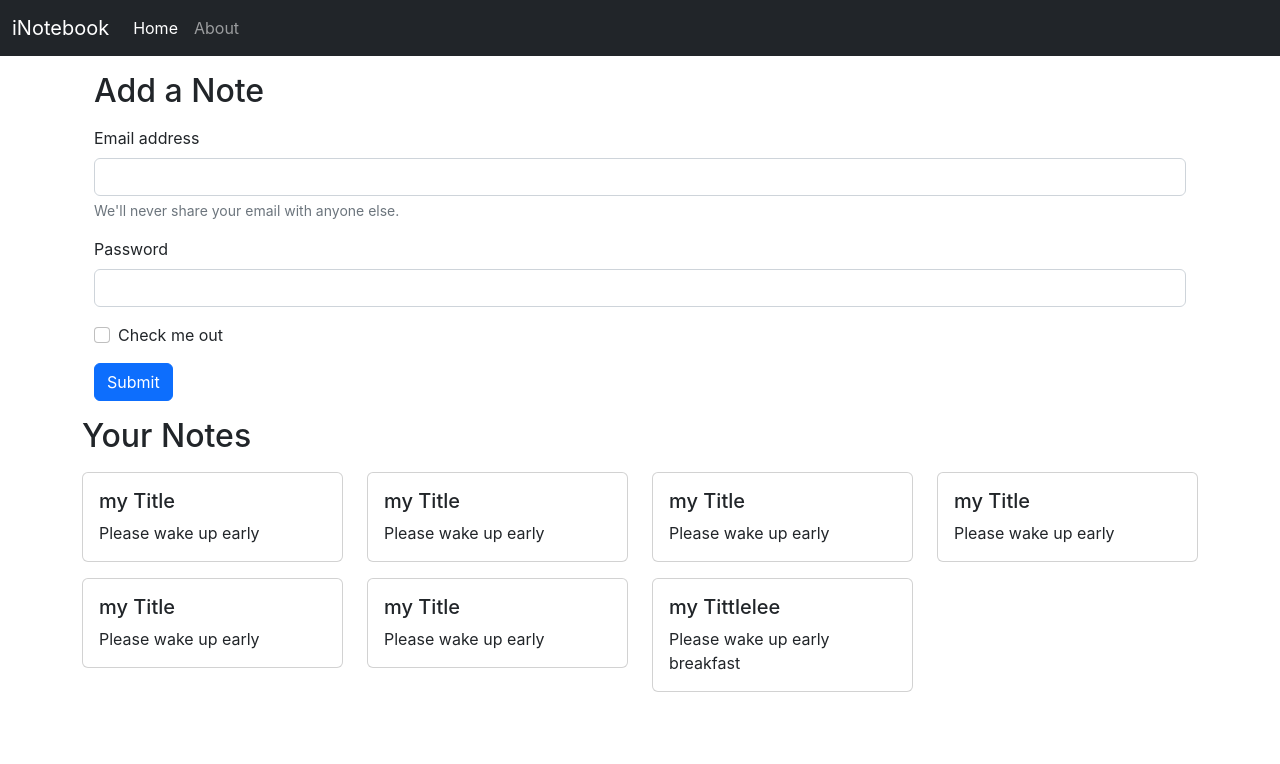
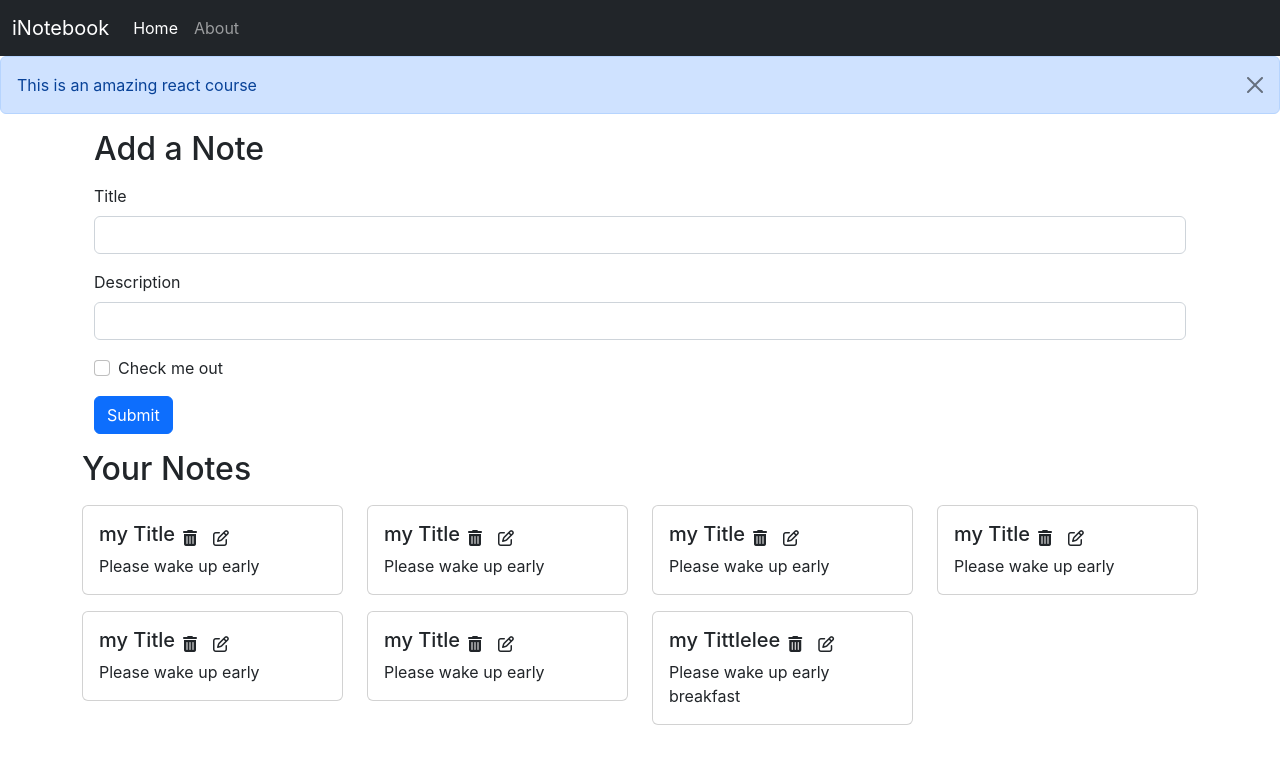
Before and after one commit to Ansh1602/iNotebook, a React (Create React App) app: page / in a window 1280 px wide. Shown: the top 764 px of the page. Built offline with nearby package versions, Linux system fonts and the light colour scheme.

Commit message:
Client side note added function done

```diff
--- a/public/index.html
+++ b/public/index.html
@@ -16,6 +16,7 @@
 <body>
   <noscript>You need to enable JavaScript to run this app.</noscript>
   <div id="root"></div>
+  <script src="https://kit.fontawesome.com/03fe392bc4.js" crossorigin="anonymous"></script>
   <script src="https://cdn.jsdelivr.net/npm/bootstrap@5.2.2/dist/js/bootstrap.bundle.min.js" integrity="sha384-OERcA2EqjJCMA+/3y+gxIOqMEjwtxJY7qPCqsdltbNJuaOe923+mo//f6V8Qbsw3" crossorigin="anonymous"></script>
 </body>
 
--- a/src/App.js
+++ b/src/App.js
@@ -9,6 +9,7 @@ import Navbar from './components/Navbar';
 import Home from './components/Home';
 import About from './components/About';
 import NoteState from './context/notes/NoteState';
+import Alert from './components/Alert';
 
 function App() {
   return (
@@ -16,6 +17,7 @@ function App() {
       <NoteState>
         <BrowserRouter>
           <Navbar />
+          <Alert message="This is an amazing react course" />
           <div className="container">
             <Routes>
               <Route path="/" element={<Home />}></Route>
--- /dev/null
+++ b/src/components/AddNote.js
@@ -0,0 +1,43 @@
+import React, {useContext, useState} from 'react'
+import noteContext from "../context/notes/noteContext";
+
+const AddNote = () => {
+
+    const context = useContext(noteContext);
+    const {addNote} = context;
+
+    const [note, setNote] = useState({title: "", description: "", tag: "default"})
+
+    const handleAddNote = (e) => {
+        e.preventDefault();
+        addNote(note.title, note.description, note.tag);
+    }
+
+    const onChange =(e) => {
+        setNote({...note, [e.target.name]: e.target.value})
+    }
+
+    return (
+        <div className="container my-3">
+            <h2> Add a Note</h2>
+
+            <form>
+                <div className="mb-3 my-3">
+                    <label htmlFor="title" className="form-label">Title</label>
+                    <input type="text" className="form-control" id="title" name='title' aria-describedby="emailHelp" onChange={onChange} />
+                </div>
+                <div className="mb-3">
+                    <label htmlFor="description" className="form-label">Description</label>
+                    <input type="text" className="form-control" id="description" name="description" onChange={onChange} />
+                </div>
+                <div className="mb-3 form-check">
+                    <input type="checkbox" className="form-check-input" id="exampleCheck1" />
+                    <label className="form-check-label" htmlFor="exampleCheck1">Check me out</label>
+                </div>
+                <button type="submit" className="btn btn-primary" onClick={handleAddNote}>Submit</button>
+            </form>
+        </div>
+    )
+}
+
+export default AddNote
--- /dev/null
+++ b/src/components/Alert.js
@@ -0,0 +1,14 @@
+import React from 'react'
+
+const Alert = (props) => {
+    return (
+        <div>
+            <div className="alert alert-primary alert-dismissible fade show" role="alert">
+                {props.message}
+                <button type="button" className="btn-close" data-bs-dismiss="alert" aria-label="Close"></button>
+            </div>
+        </div >
+    )
+}
+
+export default Alert
--- a/src/components/Home.js
+++ b/src/components/Home.js
@@ -1,34 +1,11 @@
+
 import React from 'react'
 import Notes from './Notes';
 
 const Home = () => {
-
-
   return (
     <div>
-      <div className="container my-3">
-        <h2> Add a Note</h2>
-
-        <form>
-          <div className="mb-3 my-3">
-            <label htmlFor="exampleInputEmail1" className="form-label">Email address</label>
-            <input type="email" className="form-control" id="exampleInputEmail1" aria-describedby="emailHelp" />
-            <div id="emailHelp" className="form-text">We'll never share your email with anyone else.</div>
-          </div>
-          <div className="mb-3">
-            <label htmlFor="exampleInputPassword1" className="form-label">Password</label>
-            <input type="password" className="form-control" id="exampleInputPassword1" />
-          </div>
-          <div className="mb-3 form-check">
-            <input type="checkbox" className="form-check-input" id="exampleCheck1" />
-            <label className="form-check-label" htmlFor="exampleCheck1">Check me out</label>
-          </div>
-          <button type="submit" className="btn btn-primary">Submit</button>
-        </form>
-      </div>
-
       <Notes/>
-
     </div>
   )
 }
--- a/src/components/Navbar.js
+++ b/src/components/Navbar.js
@@ -6,7 +6,7 @@ const Navbar = () => {
 
     let location = useLocation();
     useEffect(() => {
-        console.log(location);
+
     }, [location]);
 
     return (
--- a/src/components/Noteitem.js
+++ b/src/components/Noteitem.js
@@ -4,10 +4,14 @@ const Noteitem = (props) => {
     const { note } = props;
     return (
         <div className="col-md-3">
-            <div class="card my-2">
-                <div class="card-body">
-                    <h5 class="card-title">{note.title}</h5>
-                    <p class="card-text">{note.description}</p>
+            <div className="card my-2">
+                <div className="card-body">
+                    <div className="d-flex align-items-center">
+                        <h5 className="card-title">{note.title}</h5>
+                        <i className="fa-solid fa-trash-can mx-2"></i>
+                        <i className="fa-regular fa-pen-to-square mx-2"></i>
+                    </div>
+                    <p className="card-text">{note.description}</p>
                 </div>
             </div>
         </div>
--- a/src/components/Notes.js
+++ b/src/components/Notes.js
@@ -1,21 +1,25 @@
 import React, { useContext } from 'react'
 import noteContext from "../context/notes/noteContext";
 import Noteitem from './Noteitem';
+import AddNote from './AddNote';
 
 const Notes = () => {
 
     const context = useContext(noteContext);
-    const {notes, setNotes} = context;
+    const {notes, addNote} = context;
 
     return (
+        <>
+        <AddNote />
         <div className="row my-3">
             <h2> Your Notes</h2>
 
             {notes.map((note) => {
-                return <Noteitem note={note}/>
+                return <Noteitem key={notes._id} note={note}/>
             })}
 
         </div>
+            </>
     )
 }
 
--- a/src/context/notes/NoteState.js
+++ b/src/context/notes/NoteState.js
@@ -5,7 +5,7 @@ const NoteState = (props) => {
 
     const notesInitial = [
         {
-          "_id": "63409afaa2b1ef97938a217b",
+          "_id": "63409afaa2b1ef97938a22217b",
           "user": "633f5a748f60ee59d9f53811",
           "title": "my Title",
           "description": "Please wake up early",
@@ -14,7 +14,7 @@ const NoteState = (props) => {
           "__v": 0
         },
         {
-          "_id": "63409afaa2b1ef97938a217b",
+          "_id": "63409afa23a2b1ef979382217b",
           "user": "633f5a748f60ee59d9f53811",
           "title": "my Title",
           "description": "Please wake up early",
@@ -23,7 +23,7 @@ const NoteState = (props) => {
           "__v": 0
         },
         {
-          "_id": "63409afaa2b1ef97938a217b",
+          "_id": "63409afaa2b12ef297938a217b",
           "user": "633f5a748f60ee59d9f53811",
           "title": "my Title",
           "description": "Please wake up early",
@@ -32,7 +32,7 @@ const NoteState = (props) => {
           "__v": 0
         },
         {
-          "_id": "63409afaa2b1ef97938a217b",
+          "_id": "63409afa22a2b1e34f97938a217b",
           "user": "633f5a748f60ee59d9f53811",
           "title": "my Title",
           "description": "Please wake up early",
@@ -41,7 +41,7 @@ const NoteState = (props) => {
           "__v": 0
         },
         {
-          "_id": "63409afaa2b1ef97938a217b",
+          "_id": "63409afaa22b1e232f97938a217b",
           "user": "633f5a748f60ee59d9f53811",
           "title": "my Title",
           "description": "Please wake up early",
@@ -50,7 +50,7 @@ const NoteState = (props) => {
           "__v": 0
         },
         {
-          "_id": "63409afaa2b1ef97938a217b",
+          "_id": "63409afaa2b1e11f979238a217b",
           "user": "633f5a748f60ee59d9f53811",
           "title": "my Title",
           "description": "Please wake up early",
@@ -59,7 +59,7 @@ const NoteState = (props) => {
           "__v": 0
         },
         {
-          "_id": "6340a16e900853ad0c82a3ac",
+          "_id": "6340a161e900853232323ad0c82a3ac",
           "user": "633f5a748f60ee59d9f53811",
           "title": "my Tittlelee",
           "description": "Please wake up early breakfast",
@@ -71,9 +71,36 @@ const NoteState = (props) => {
 
     const [notes, setNotes] = useState(notesInitial)
 
+    // Add a Note
+    const addNote = (title, description, tag) => {
+        // TODO api call
+        console.log('THis is added');
+
+        const note = {
+            "_id": "63409afaa2b1234ef97938a22217b",
+          "user": "633f5a748f60ee59d9f53811",
+          "title": title,
+          "description": description,
+          "tag": tag,
+          "date": "2022-10-07T21:32:42.438Z",
+          "__v": 0
+        };
+        setNotes(notes.concat(note))
+
+    }
+
+    // Delete a Note
+    const deleteNoNote = (id) => {
+
+    }
+
+    // Edit a Note
+    const editNoNote = (id) => {
+
+    }
 
     return (
-        <NoteContext.Provider value={{notes, setNotes}}>
+        <NoteContext.Provider value={{notes, addNote, deleteNoNote, editNoNote}}>
             {props.children}
         </NoteContext.Provider>
     )
--- a/src/index.css
+++ b/src/index.css
@@ -11,3 +11,7 @@ code {
   font-family: source-code-pro, Menlo, Monaco, Consolas, 'Courier New',
     monospace;
 }
+
+i{
+  cursor: pointer;
+}
```
